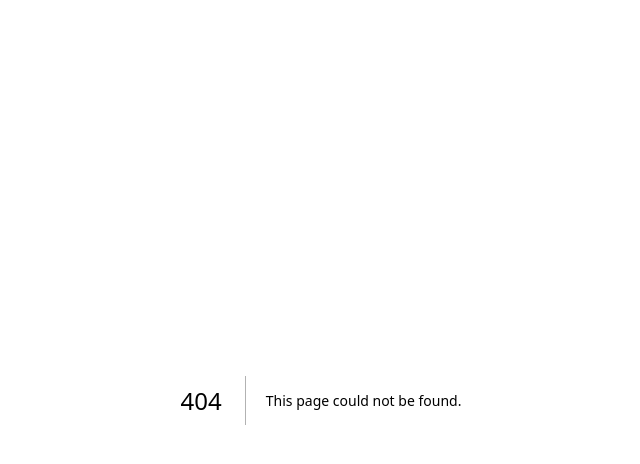
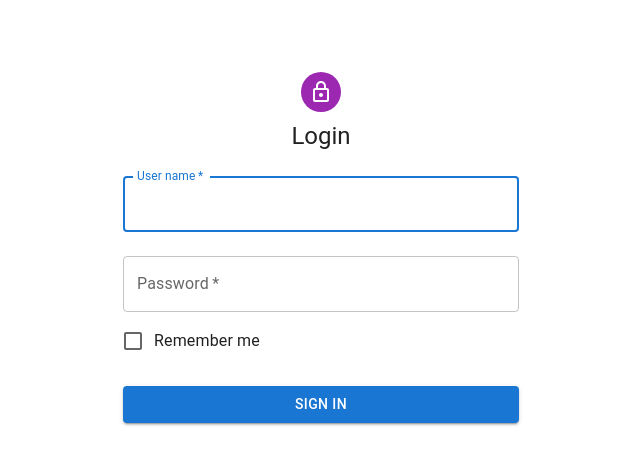
Before and after one commit to omkarharkare/Talk2me, a Next.js app in the folder frontend/: page /login in a window 1280 px wide. Before the commit this address had no page. Shown: the top 464 px of the page, without its empty margins (319-959 px from the left). Built offline with nearby package versions, Linux system fonts and the light colour scheme.

Commit message:
Created UI for registration and login
- Refractoring project structure.
- Creating better routes in further commits.

```diff
--- /dev/null
+++ b/frontend/app/login/Login.js
@@ -0,0 +1,103 @@
+'use client'
+import React from "react";
+import { useState } from "react";
+import axios from "axios";
+import { useRouter } from "next/navigation";
+import Avatar from '@mui/material/Avatar';
+import Button from '@mui/material/Button';
+import CssBaseline from '@mui/material/CssBaseline';
+import TextField from '@mui/material/TextField';
+import FormControlLabel from '@mui/material/FormControlLabel';
+import Checkbox from '@mui/material/Checkbox';
+import Link from '@mui/material/Link';
+import Grid from '@mui/material/Grid';
+import Box from '@mui/material/Box';
+import LockOutlinedIcon from '@mui/icons-material/LockOutlined';
+import Typography from '@mui/material/Typography';
+import Container from '@mui/material/Container';
+import { createTheme, ThemeProvider } from '@mui/material/styles';
+
+const Login = () => {
+    const router = useRouter();
+    const [loginusername, setloginUsername] = useState("");
+    const [loginpassword, setloginPassword] = useState("");
+
+    const submit = () => {
+        axios({
+            method: "post",
+            data: {
+                username: loginusername,
+                password: loginpassword,
+            },
+            withCredentials: true,
+            url: "http://localhost:5000/login",
+
+        }).then((res) => {
+            console.log(res);
+            if (res.data === "User logged in") {
+                router.push('/')
+            }
+        })
+        .catch(err => console.log(err))
+    }
+
+    return (
+        <Container component="main" maxWidth="xs">
+        <CssBaseline />
+        <Box
+          sx={{
+            marginTop: 8,
+            display: 'flex',
+            flexDirection: 'column',
+            alignItems: 'center',
+          }}
+        >
+          <Avatar sx={{ m: 1, bgcolor: 'secondary.main' }}>
+            <LockOutlinedIcon />
+          </Avatar>
+          <Typography component="h1" variant="h5">
+            Login
+          </Typography>
+          {console.log(loginusername, loginpassword)}
+          <Box component="form" onSubmit={submit} noValidate sx={{ mt: 1 }}>
+            <TextField
+              margin="normal"
+              required
+              fullWidth
+              id="username"
+              label="User name"
+              name="username"
+              autoComplete="username"
+              autoFocus
+              onChange={e => setloginUsername(e.target.value)}
+            />
+            <TextField
+              margin="normal"
+              required
+              fullWidth
+              name="password"
+              label="Password"
+              type="password"
+              id="password"
+              autoComplete="current-password"
+              onChange={e => setloginPassword(e.target.value)}
+            />
+            <FormControlLabel
+              control={<Checkbox value="remember" color="primary" />}
+              label="Remember me"
+            />
+            <Button
+              type="submit"
+              fullWidth
+              variant="contained"
+              sx={{ mt: 3, mb: 2 }}
+            >
+              Sign In
+            </Button>
+          </Box>
+        </Box>
+      </Container>
+    );
+}
+
+export default Login;
--- a/frontend/app/welcome/page.js
+++ b/frontend/app/login/page.js
@@ -1,14 +1,13 @@
 import React from "react";
-import Landing from "./Landing";
 import Login from "./Login";
-import Register from "./Register";
+
 
 export default function Page() {
 
   return (
     <main className="flex min-h-screen flex-col items-center justify-between p-24">
       <div>
-        <Register/>
+        <Login/>
       </div>
     </main>
   );
```
Also changed, not shown: frontend/app/page.js (+26 -6 lines), frontend/app/registration/Register.js (renamed from frontend/app/welcome/Register.js, +2 -14 lines), frontend/app/registration/page.js (added, +13 -0 lines), frontend/app/welcome/Login.js (deleted, +0 -38 lines).
